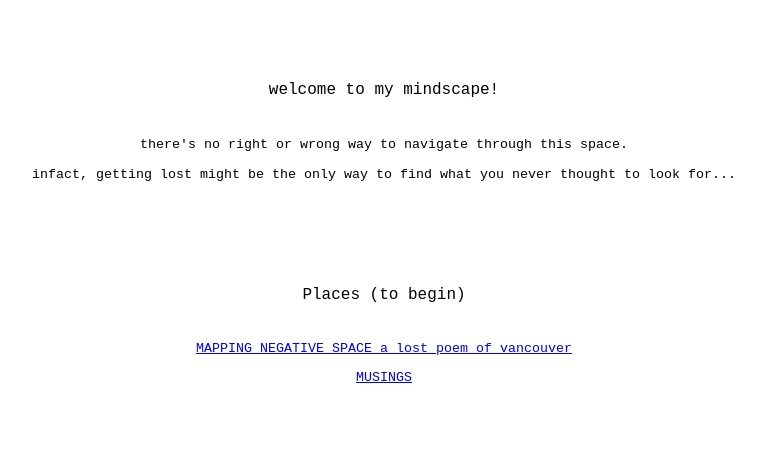
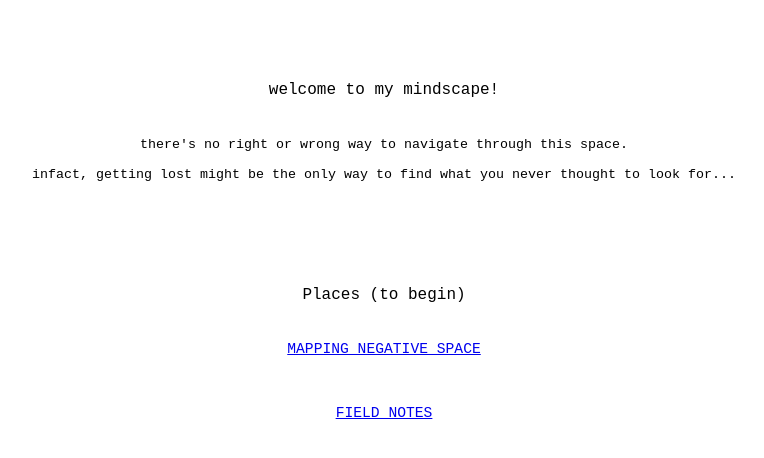
Before and after one commit to lilydemet/lilydemet.github.io, a plain HTML site: page index.html in a window 1280 px wide. Shown: the whole page, without its empty margins (256-1020 px from the left). Drawn offline with Linux system fonts and the light colour scheme.

Commit message:
name edits

```diff
--- a/index.html
+++ b/index.html
@@ -16,7 +16,7 @@
             }
             .menu-item{
                 font-family: 'Courier New', Courier, monospace;
-                font-size: 10pt;
+                font-size: 11pt;
                 font-weight: lighter;
                 text-align: center;
             }
@@ -32,7 +32,8 @@
 <br>
 <br>
 <h6 class="sub-title">Places (to begin)</h6>
-<a href="./negativespace.html"><p class="menu-item">MAPPING NEGATIVE SPACE a lost poem of vancouver</p></a>
-<a href="./musings.html"><p class="menu-item">MUSINGS</p></a>
+<a href="./negativespace.html"><p class="menu-item">MAPPING NEGATIVE SPACE</p></a>
+<br>
+<a href="./field-notes.html"><p class="menu-item">FIELD NOTES</p></a>
 </body>
 </html>
```
Also changed, not shown: field-notes.html (added), musings.html (deleted).
